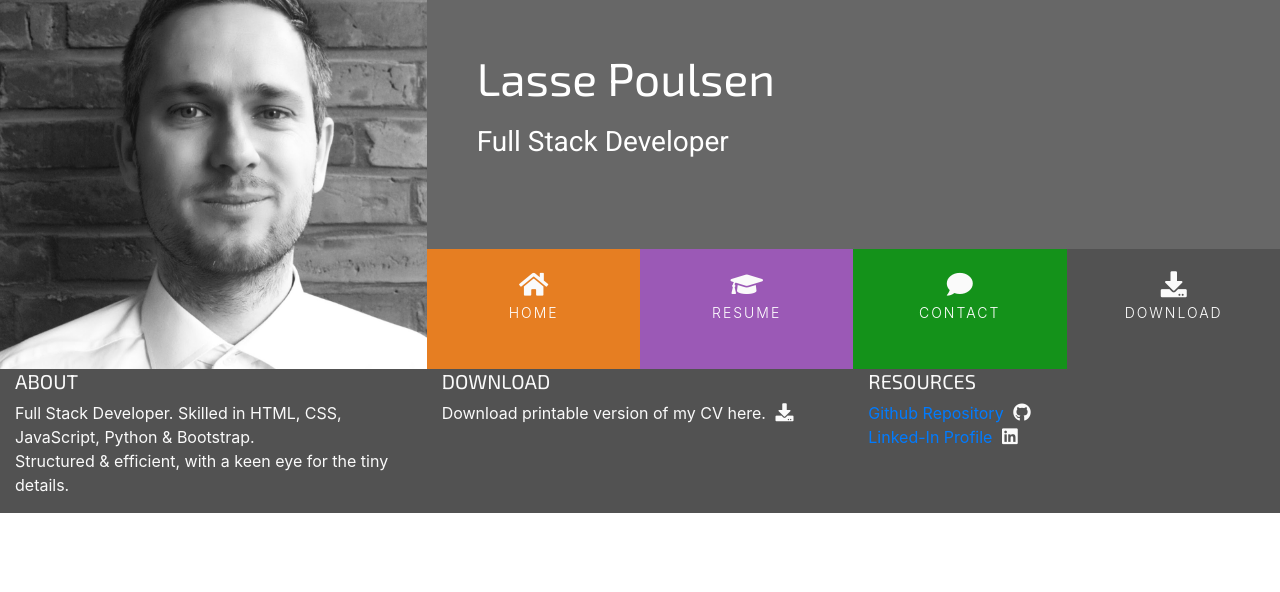
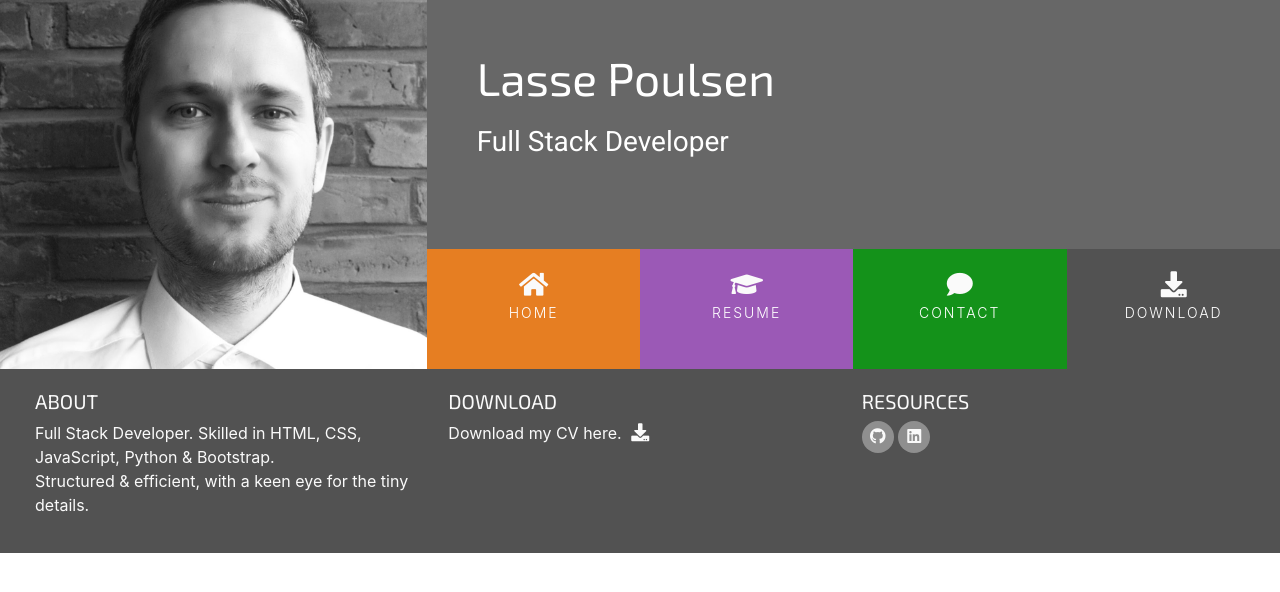
Before and after one commit to Lasserini/Resume-lasse-poulsen, a plain HTML site: page index.html in a window 1280 px wide. Drawn offline with nearby package versions, Linux system fonts and the light colour scheme.

Commit message:
finalize footer styling

```diff
--- a/assets/css/style.css
+++ b/assets/css/style.css
@@ -140,6 +140,10 @@ footer {
     margin: 0;
 }
 
+#footer-details {
+    padding: 20px;
+}
+
 .cv-pdf i {
     font-size: 18px;
     color: #fafafa;
@@ -154,16 +158,21 @@ footer {
     color: #e84610;
 }
 
-.resources-links i {
-    font-size: 18px;
+.resources-links li a i {
+    width: 32px;
+    height: 32px;
+    padding: 12px 0;
+    border-radius: 50%;
+    font-size: 16px;
+    line-height: 7px;
+    text-align: center;
     color: #fafafa;
-    text-align: center;
-    padding-left: 5px;
+    background: #8f8f8f;
     transition: all 0.35s ease-in-out;
     -moz-transition: all 0.35s ease-in-out;
     -webkit-transition: all 0.35s ease-in-out;
 }
 
 .resources-links i:hover {
-    color: #e84610;
+    background: #e84610;
 }
--- a/index.html
+++ b/index.html
@@ -46,7 +46,7 @@
 
     </section>
     <footer class="container-fluid">
-        <div class="row">
+        <div id="footer-details" class="row">
             <div class="col-sm-4">
                 <h5 class="uppercase general-sub">About</h5>
                 <p class="inline-block">
@@ -57,7 +57,7 @@
             <div class="col-sm-4">
                 <h5 class="uppercase general-sub">Download</h5>
                 <p class="inline-block">
-                    Download printable version of my CV here.
+                    Download my CV here.
                     <a href="#" target="_blank" class="cv-pdf">
                         <i class="fa fa-download" aria-hidden="true"></i>
                         <span class="sr-only">Download CV</span>
@@ -68,16 +68,15 @@
                 <h5 class="uppercase general-sub">Resources</h5>
                 <ul class="list-inline resources-links">
                     <li class="list-inline-item">
-                        <a href="#" target="_blank">
-                            <span>Github Repository</span>
+                        <a href="https://github.com/Lasserini?tab=repositories" target="_blank">
                             <i class="fab fa-github" aria-hidden="true"></i>
+                            <span class="sr-only">Github Repository</span>
                         </a>
                     </li>
-                    <br>
                     <li class="list-inline-item">
-                        <a href="#" target="_blank">
-                            <span>Linked-In Profile</span>
+                        <a href="https://www.linkedin.com/in/lasse-poulsen-046309211/" target="_blank">
                             <i class="fab fa-linkedin" aria-hidden="true"></i>
+                            <span class="sr-only">Linked-In Profile</span>
                         </a>
                     </li>
                 </ul>
```
